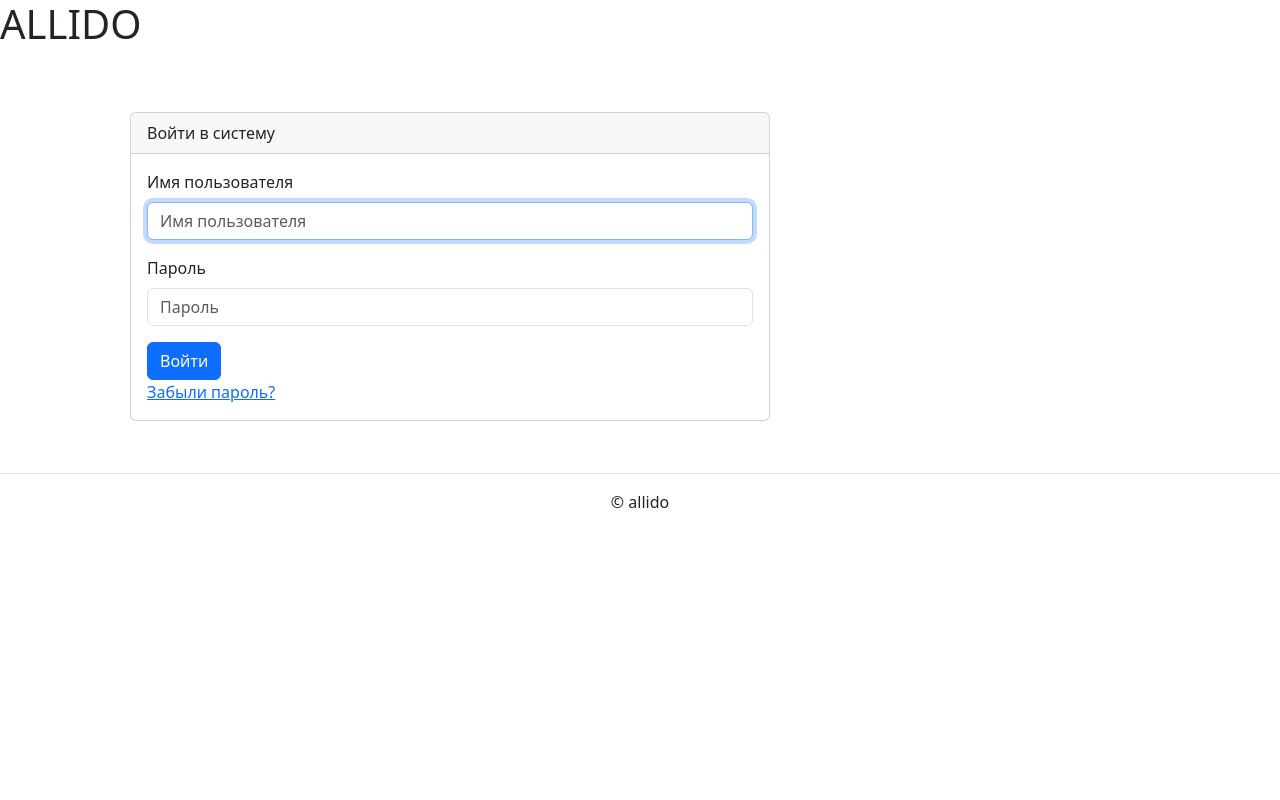
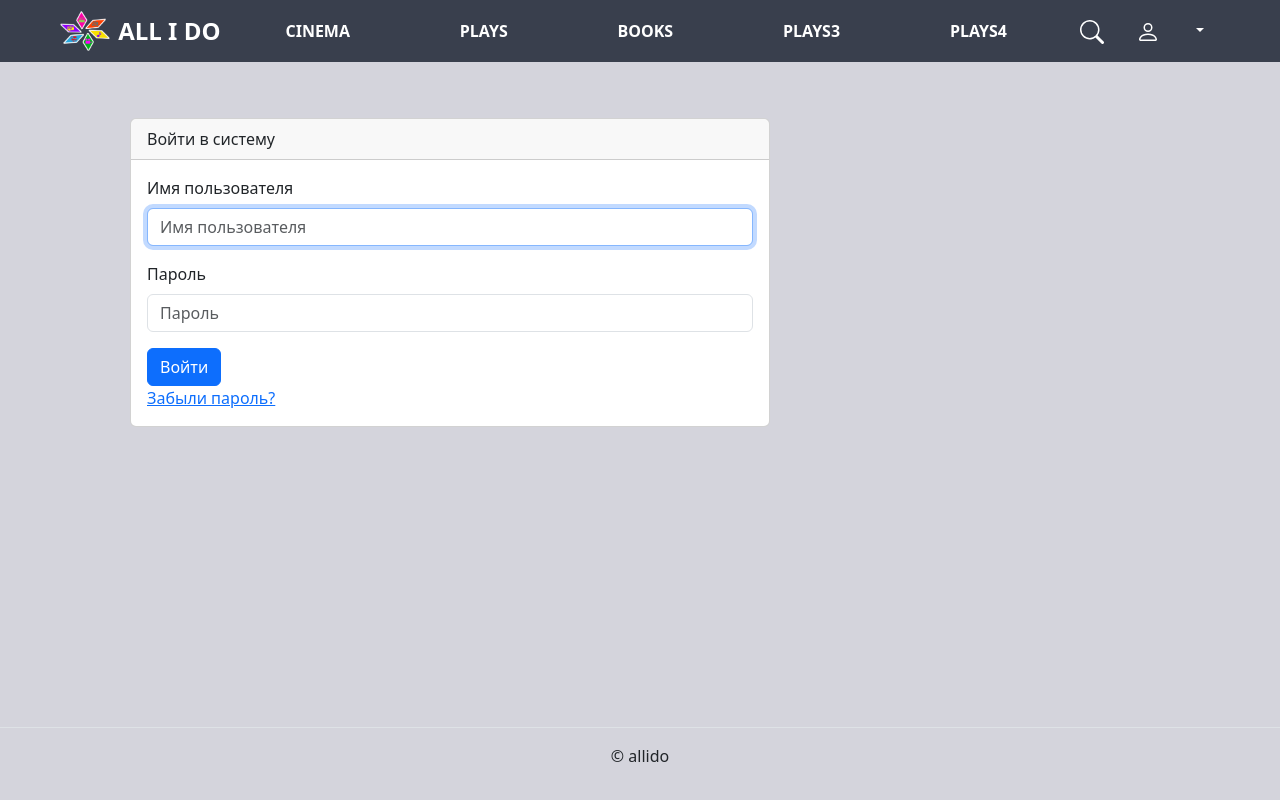
Before and after one commit to VladimirNagibin/allido, a Django app: page /auth/login/ in a window 1280 px wide. Run offline with Django 3.2, Linux system fonts and the light colour scheme; some libraries are stand-ins or nearby versions.

Commit message:
Add styles.css

```diff
--- /dev/null
+++ b/backend/static_dev/css/styles.css
@@ -0,0 +1,80 @@
+:root {
+  --color-primary: #393f4d; /*primary-color*/
+  --color-primary-next: #42434d; /*primary-light-color*/
+  --color-primary-font: #ffffff; /*primary-color-font*/
+  --color-back-main: #d4d4dc; /*back-dark*/
+  --color-back-next: #1d1e22; /*back-light*/
+  --color-attantoin: #FFEE18; /*attention*/
+}
+
+html,body{
+    height:100%;
+}
+
+body {
+    background-color: var(--color-back-main);
+}
+
+.al-bg-main { /*al-bg-dark*/
+    background-color: var(--color-back-main);
+}
+
+.al-bg-next { /*al-bg*/
+  background-color: var(--color-back-next);
+}
+
+.al-bg-prev { /*al-bg-light*/
+  background-color: var(--color-primary-font);
+}
+
+/* navbar */
+.al-navbar-bg {
+    background-color: var(--color-primary);
+}
+.al-navbar-text { /*1*/
+  color: var(--color-primary-font);
+  text-decoration: none;
+}
+.al-navbar-text:hover { /*2*/
+  color: var(--color-back-main);
+  background-color: var(--color-primary-next);
+}
+.al-navbar-text:visited {
+  color: var(--color-back-main);
+  background-color: var(--color-primary-next);
+}
+.al-a-text { /*1*/
+  color: var(--color-primary-font);
+  text-decoration: none;
+}
+.al-a-text:hover { /*2*/
+  color: var(--color-back-main);
+  background-color: var(--color-primary-next);
+}
+.al-h-text {
+  color: var(--color-primary-next);
+  text-decoration: none;
+}
+.al-h-text:hover {
+  color: var(--color-primary-next);
+  /*//background-color: $primary-light-color;*/
+}
+.nav {
+  --bs-nav-link-hover-color: var(--color-primary-font);
+}
+.al-navbar-btn {
+  /*box-shadow: 0px 0px 2px 0px rgba(0, 0, 0, 0.1);*/
+  -webkit-box-shadow: inset 0 1px 1px rgba(0,0,0,.075),0 0 8px  rgba(93,37,26,.3);
+  box-shadow: inset 0 1px 1px rgba(0,0,0,.075),0 0 8px rgba(93,37,26,.3);
+  color: var(--color-primary);
+  background-color: var(--color-primary-font);
+  --bs-btn-hover-bg: var(--color-back-main);
+  --bs-btn-hover-color: black; /*#{$primary-light-color}*/
+  --bs-btn-active-bg:  var(--color-primary-font);
+  --bs-btn-active-border-color:  var(--color-primary-font);
+  --bs-btn-active-color:  var(--color-primary);
+  --bs-btn-focus-bg:  var(--color-primary);
+  --bs-btn-focus-border-color:  var(--color-primary-font);
+  --bs-btn-focus-color:  var(--color-primary-font);
+}
+/* end */
--- a/backend/templates/base.html
+++ b/backend/templates/base.html
@@ -13,6 +13,7 @@
       {% block title %}ALL I DO{% endblock %}
     </title>
     {% bootstrap_css %}
+    <link rel="stylesheet" href="{% static 'css/styles.css' %}">
   </head>
   <body>
     <div class="d-flex flex-column h-100">
--- a/backend/templates/includes/header.html
+++ b/backend/templates/includes/header.html
@@ -1,4 +1,109 @@
 {% load static %}
-<header>
-  <h1>ALLIDO</h1>
-</header>
+{# top menu #}
+
+<nav class="navbar navbar-expand-sm al-navbar-bg navbar-dark">
+  <div class="container-fluid">
+      <a href="#" class="ms-lg-5 me-2">
+          <img src="{% static 'img/logo.png' %}" alt="all i do" height="40">
+      </a>
+
+      <a href="#" class="navbar-brand me-1 fw-bolder fs-4 ">ALL I DO</a>
+
+      <button class="navbar-toggler " type="button"
+              data-bs-toggle="collapse" data-bs-target="#navbarSupportedContent"
+              aria-controls="navbarSupportedContent" aria-expanded="false"
+              aria-label="Navigation switch">
+          <span class="navbar-toggler-icon"></span>
+      </button>
+
+      <div class="collapse navbar-collapse" id="navbarSupportedContent">
+
+          <div class="navbar-nav flex-fill d-flex flex-wrap justify-content-around mb-2 mb-lg-0 ">
+
+              <a href="#" class="al-navbar-text fw-bold  ms-2 me-1 p-2 d-none d-lg-block rounded">
+                  CINEMA
+              </a>
+              <a href="#" class="al-navbar-text fw-bold  fw-bold me-1 p-2  d-none d-lg-block rounded">
+                  PLAYS
+              </a>
+              <a href="#" class="al-navbar-text fw-bold  me-1  p-2 d-none d-lg-block rounded">
+                  BOOKS
+              </a>
+              <a href="#" class="al-navbar-text  fw-bold me-1  p-2 d-none d-lg-block rounded">
+                  PLAYS3
+              </a>
+              <a href="#" class="al-navbar-text  fw-bold me-1  p-2 d-none d-lg-block rounded">
+                  PLAYS4
+              </a>
+          </div>
+
+          <div class="nav justify-content-center justify-content-sm-end flex-sm-nowrap">
+              <a data-bs-toggle="collapse" href="#searchBar" aria-expanded="true"
+                 aria-controls="eventTypes" role="button" class="nav-link text-center al-navbar-text rounded">
+                  <svg xmlns="http://www.w3.org/2000/svg" width="24" height="24" fill="currentColor"
+                       class="bi bi-search"
+                       viewBox="0 0 16 16">
+                      <path d="M11.742 10.344a6.5 6.5 0 1 0-1.397 1.398h-.001c.03.04.062.078.098.115l3.85 3.85a1 1 0 0 0 1.415-1.414l-3.85-3.85a1.007 1.007 0 0 0-.115-.1zM12 6.5a5.5 5.5 0 1 1-11 0 5.5 5.5 0 0 1 11 0z"/>
+                  </svg>
+              </a>
+
+              {# % if is_granted('IS_AUTHENTICATED_FULLY') % #}
+              {% if app.user %}
+                  <a class="nav-link text-center al-navbar-text rounded"
+                     href="#">
+                      <svg xmlns="http://www.w3.org/2000/svg" width="24" height="24" fill="currentColor"
+                           class="bi bi-person-fill" viewBox="0 0 16 16">
+                          <path d="M3 14s-1 0-1-1 1-4 6-4 6 3 6 4-1 1-1 1H3Zm5-6a3 3 0 1 0 0-6 3 3 0 0 0 0 6Z"/>
+                      </svg>
+                  </a>
+              {% else %}
+                  <a class="nav-link text-center al-navbar-text rounded"
+                     data-bs-toggle="modal" data-bs-target="#accountModal">
+                      <svg xmlns="http://www.w3.org/2000/svg" width="24" height="24" fill="currentColor"
+                           class="bi bi-person" viewBox="0 0 16 16">
+                          <path d="M8 8a3 3 0 1 0 0-6 3 3 0 0 0 0 6Zm2-3a2 2 0 1 1-4 0 2 2 0 0 1 4 0Zm4 8c0 1-1 1-1 1H3s-1 0-1-1 1-4 6-4 6 3 6 4Zm-1-.004c-.001-.246-.154-.986-.832-1.664C11.516 10.68 10.289 10 8 10c-2.29 0-3.516.68-4.168 1.332-.678.678-.83 1.418-.832 1.664h10Z"/>
+                      </svg>
+                  </a>
+              {% endif %}
+
+              <div class="nav-item dropdown mb-0 me-lg-5">
+                  <a class="nav-link dropdown-toggle al-navbar-text text-center rounded" href="#"
+                     id="dropdown-language" role="button"
+                     data-bs-toggle="dropdown" aria-haspopup="true" aria-expanded="false">
+                      {# { app.request.locale|locale_name(app.request.locale)|u.title } #}
+                  </a>
+                  <ul class="dropdown-menu dropdown-menu-right ai-li-without-marker"
+                      aria-labelledby="dropdown-language">
+                      {# cycle from parameters: app.supported_locales #}
+                      <!-- <li>
+                          <a class="dropdown-item"
+                              {# % set params = app.request.attributes.get('_route_params')|merge({_locale: 'en'}) % #}
+                              href="#">English
+                          </a>
+                      </li>
+                      <li>
+                          <a class="dropdown-item"
+                              {# % set params = app.request.attributes.get('_route_params')|merge({_locale: 'ru'}) % #}
+                              href="#">Русский
+                          </a>
+                      </li> -->
+                  </ul>
+              </div>
+
+          </div>
+      </div>
+  </div>
+</nav>
+
+<div class="row collapse hide me-0 mt-1 mx-0 mb-1 mb-sm-0 mx-sm-3 mx-lg-5" id="searchBar">
+  <form class="d-flex" role="search">
+      <input class="form-control al-input me-2 ms-sm-1  ms-md-3  ms-lg-5" type="search"
+             placeholder="Search"
+             aria-label="Search">
+      <button class="btn al-navbar-btn me-sm-1 me-md-1 me-lg-5" type="submit">
+          'Search'
+      </button>
+  </form>
+</div>
+
+{# end top menu #}
```
